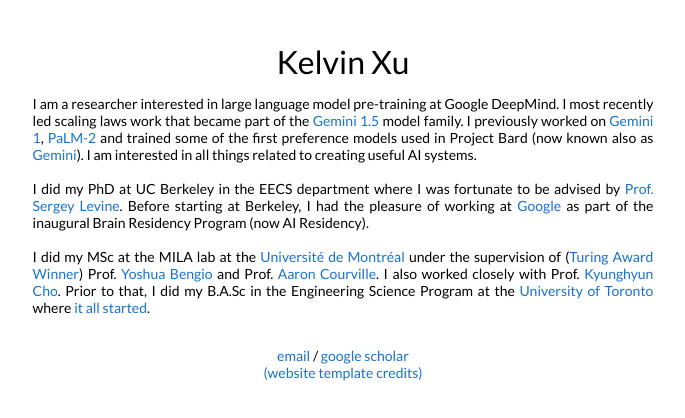
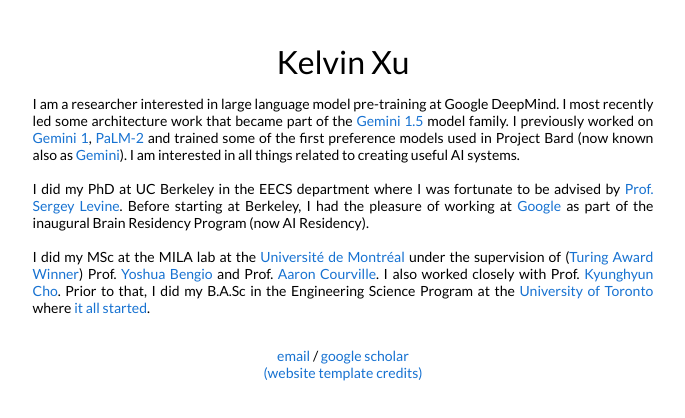
Before and after one commit to kelvinxu/kelvinxu.github.io, a plain HTML site: page index.html in a window 1280 px wide. Shown: the whole page, without its empty margins (297-982 px from the left). Drawn offline with Linux system fonts and the light colour scheme.

Commit message:
index.html

```diff
--- a/index.html
+++ b/index.html
@@ -53,7 +53,7 @@
               <td width="25%" valign="middle">
 		<p align="center"><font size="6">Kelvin Xu</font></p>
 		<p align="justify">
-		    I am a researcher interested in large language model pre-training at Google DeepMind. I most recently led scaling laws work that became part of the <a href="https://storage.googleapis.com/deepmind-media/gemini/gemini_v1_5_report.pdf">Gemini 1.5</a> model family. I previously worked on <a href="https://storage.googleapis.com/deepmind-media/gemini/gemini_1_report.pdf">Gemini 1</a>, <a href="https://ai.google/static/documents/palm2techreport.pdf">PaLM-2</a> and trained some of the first preference models used in Project Bard (now known also as <a href="https://gemini.google.com/app">Gemini</a>). I am interested in all things related to creating useful AI systems. <br><br>
+		    I am a researcher interested in large language model pre-training at Google DeepMind. I most recently led some architecture work that became part of the <a href="https://storage.googleapis.com/deepmind-media/gemini/gemini_v1_5_report.pdf">Gemini 1.5</a> model family. I previously worked on <a href="https://storage.googleapis.com/deepmind-media/gemini/gemini_1_report.pdf">Gemini 1</a>, <a href="https://ai.google/static/documents/palm2techreport.pdf">PaLM-2</a> and trained some of the first preference models used in Project Bard (now known also as <a href="https://gemini.google.com/app">Gemini</a>). I am interested in all things related to creating useful AI systems. <br><br>
 
                     I did my PhD at UC Berkeley in the EECS department where I was fortunate to be advised by <a href="https://people.eecs.berkeley.edu/~svlevine/">Prof. Sergey Levine</a>.  Before starting at Berkeley, I had the pleasure of working at <a href="https://research.google.com/teams/brain/">Google</a>
                     as part of the inaugural Brain Residency Program (now AI Residency). <br> <br>
```
